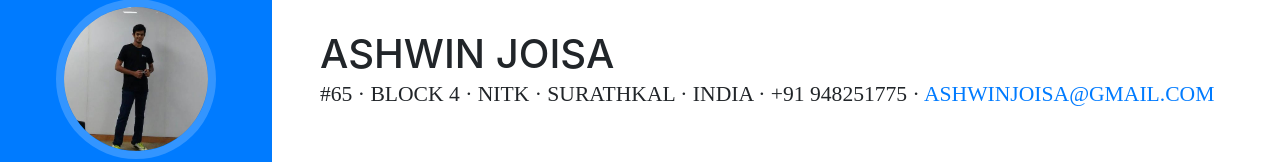
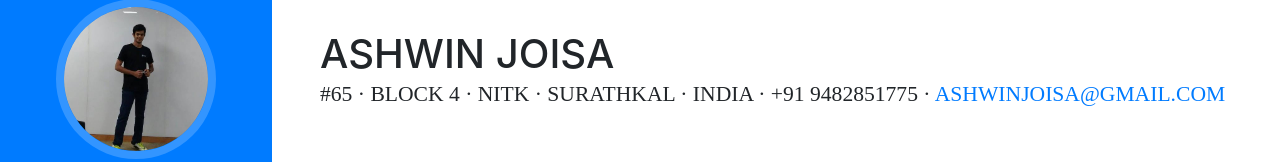
Before and after one commit to Aj163/Aj163.github.io, a website with bundled scripts: page index.html in a window 1280 px wide. Shown: the part 217-379 px from the top of the page. Built offline with nearby package versions, Linux system fonts and the light colour scheme; a web font is replaced by a local one.

Commit message:
Update index.html

```diff
--- a/index.html
+++ b/index.html
@@ -64,7 +64,7 @@
         <div class="my-auto">
           <h1 class="mb-0">Ashwin Joisa
           </h1>
-          <div class="subheading mb-5">#65 · Block 4 · NITK · Surathkal · India · +91 948251775 ·
+          <div class="subheading mb-5">#65 · Block 4 · NITK · Surathkal · India · +91 9482851775 ·
             <a href="mailto:ashwinjoisa@gmail.com">ashwinjoisa@gmail.com</a>
           </div>
           <p>Competitive Programming Enthusiast</p>
```
